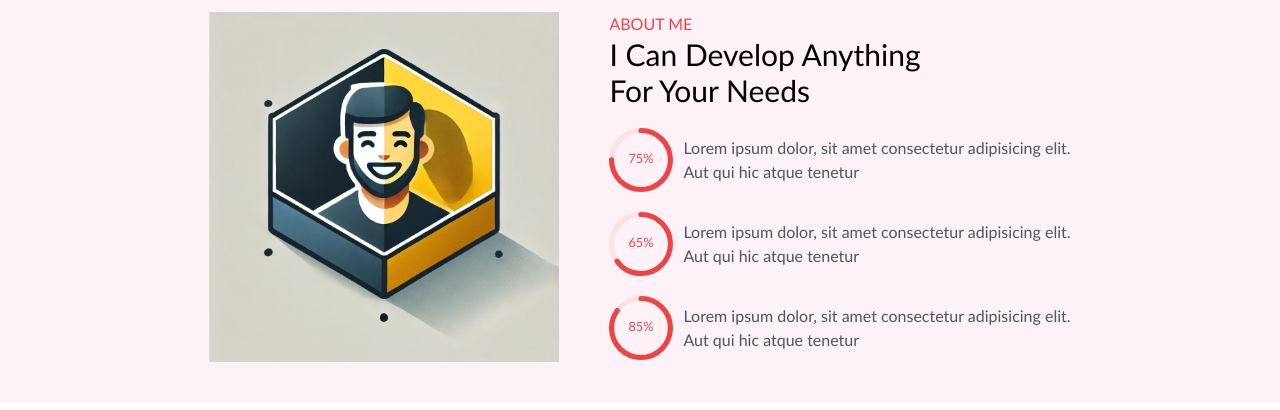
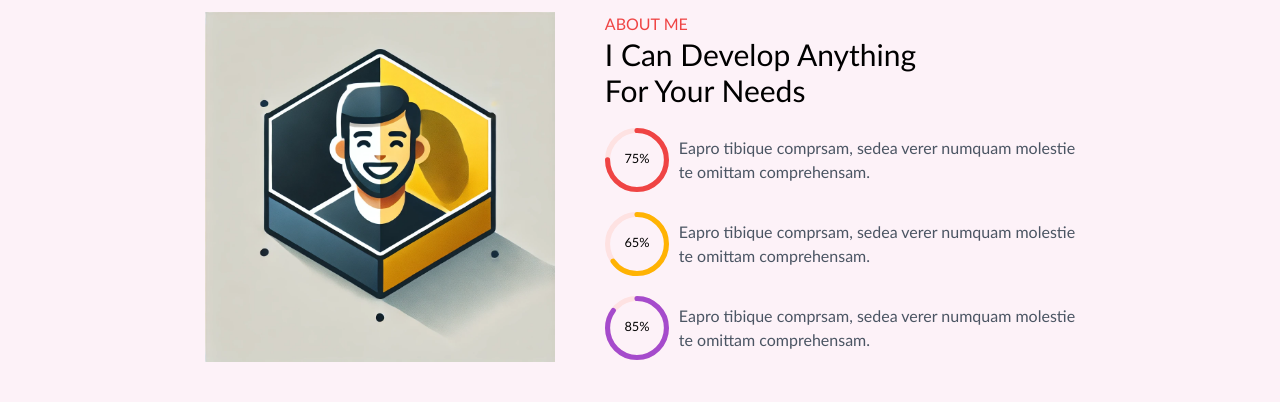
Before and after one commit to gashnick/my-portifolio-web, a React (Vite) app: page / in a window 1280 px wide. Shown: the part 1060-1470 px from the top of the page. Built offline with nearby package versions, Linux system fonts and the light colour scheme.

Commit message:
make some changes

```diff
--- a/src/components/about/About.jsx
+++ b/src/components/about/About.jsx
@@ -25,16 +25,16 @@ export default function About() {
                 value={percentage1}
                 text={`${percentage1}%`}
                 styles={buildStyles({
-                  textColor: "#EF4444",
+                  textColor: "black",
                   pathColor: "#EF4444",
                   trailColor: "#FEE2E2",
                 })}
               />
             </div>
             <p className="text-gray-600">
-              Lorem ipsum dolor, sit amet consectetur adipisicing elit.
+              Eapro tibique comprsam, sedea verer numquam molestie
               <br />
-              Aut qui hic atque tenetur
+              te omittam comprehensam.
             </p>
           </div>
           <div className="about-description-percentage">
@@ -43,16 +43,16 @@ export default function About() {
                 value={percentage}
                 text={`${percentage}%`}
                 styles={buildStyles({
-                  textColor: "#EF4444",
-                  pathColor: "#EF4444",
+                  textColor: "black",
+                  pathColor: "#ffb303",
                   trailColor: "#FEE2E2",
                 })}
               />
             </div>
             <p className="text-gray-600">
-              Lorem ipsum dolor, sit amet consectetur adipisicing elit.
+              Eapro tibique comprsam, sedea verer numquam molestie
               <br />
-              Aut qui hic atque tenetur
+              te omittam comprehensam.
             </p>
           </div>
           <div className="about-description-percentage">
@@ -61,16 +61,16 @@ export default function About() {
                 value={percentage2}
                 text={`${percentage2}%`}
                 styles={buildStyles({
-                  textColor: "#EF4444",
-                  pathColor: "#EF4444",
+                  textColor: "black",
+                  pathColor: "#a54bcc",
                   trailColor: "#FEE2E2",
                 })}
               />
             </div>
             <p className="text-gray-600">
-              Lorem ipsum dolor, sit amet consectetur adipisicing elit.
+              Eapro tibique comprsam, sedea verer numquam molestie
               <br />
-              Aut qui hic atque tenetur
+              te omittam comprehensam.
             </p>
           </div>
         </div>
--- a/src/components/contact/contact.css
+++ b/src/components/contact/contact.css
@@ -13,7 +13,7 @@ body {
   align-items: flex-start;
   justify-content: center;
   gap: 10px;
-  padding: 20px;
+  padding: 40px;
   margin: 40px 0;
 }
 .contact-container .contact-dexcription {
--- a/src/components/footer/Footer.jsx
+++ b/src/components/footer/Footer.jsx
@@ -51,7 +51,9 @@ export default function Footer() {
             <li>Contact</li>
           </ul>
         </div>
-        <div>&copy; All Right Reserved. Prepared by me</div>
+        <div className="copyright">
+          &copy; All Right Reserved. Prepared by me
+        </div>
       </div>
     </footer>
   );
--- a/src/components/footer/footer.css
+++ b/src/components/footer/footer.css
@@ -114,12 +114,19 @@ ul {
   justify-content: space-between;
   align-items: center;
 }
+.footer-links .copyright {
+  float: right;
+  margin-left: auto;
+}
 .footer-links ul {
   display: flex;
   justify-content: center;
   align-items: center;
   gap: 10px;
   margin-right: 20px;
+}
+.footer-links .pages {
+  float: left;
 }
 @media screen and (max-width: 1250px) {
   .footer-box {
--- a/src/components/header/Header.jsx
+++ b/src/components/header/Header.jsx
@@ -1,5 +1,5 @@
 import { FaFacebook, FaTwitter, FaLinkedin } from "react-icons/fa";
-import format from "../../assets/format.png";
+import format from "../../assets/profile.webp";
 import React from "react";
 import "./header.css";
 
--- a/src/components/portifolio/portifolio.css
+++ b/src/components/portifolio/portifolio.css
@@ -53,7 +53,7 @@ ul {
 .portifolio-container .portifolio-box {
   display: flex;
   flex-direction: row;
-  gap: 5px;
+  gap: 1px;
 }
 .portifolio-container .portifolio-box .portifolio-dream {
   display: flex;
```
